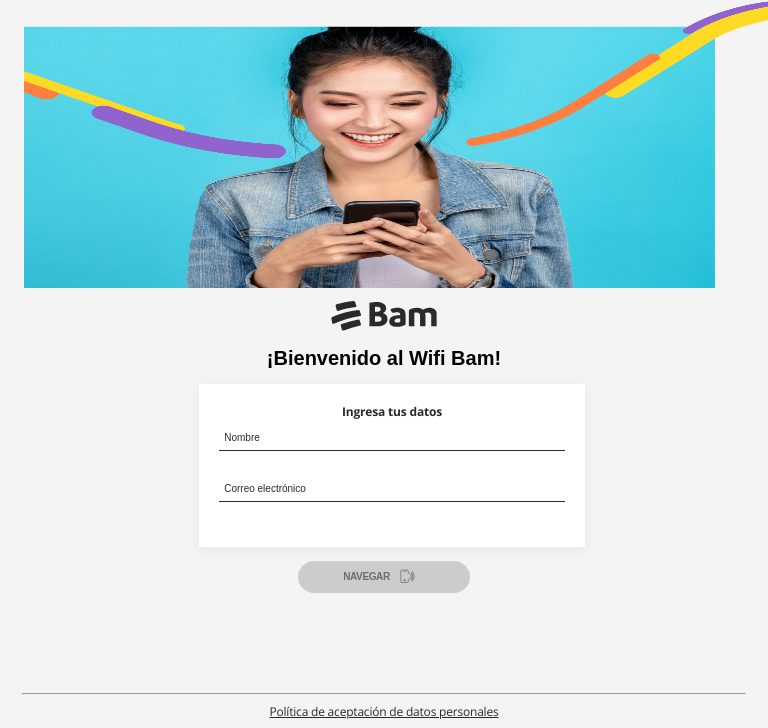
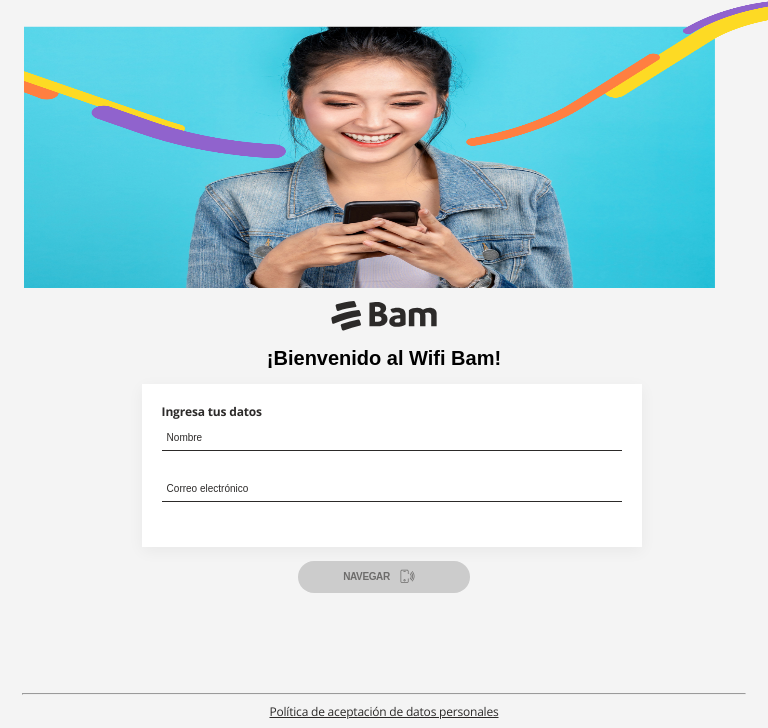
Before and after one commit to Esaban17/demo-app, a PHP site: page /portal/?wlan_id=1 in a window 768 px wide. Shown: the part 72-800 px from the top of the page. Run offline with PHP 8.4, Linux system fonts and the light colour scheme; data that the repository does not hold is empty.

Commit message:
Arreglos en Tablet y Mobile Revision 3

```diff
--- a/assets/css/home.css
+++ b/assets/css/home.css
@@ -552,7 +552,8 @@ hr {
         transform: translateZ(-10px);
     }
     .welcome-container,
-    .center-container{
+    .center-container,
+    .top-container{
         z-index: 999;
     }
 
@@ -573,6 +574,9 @@ hr {
     }
     .card-description h3 {
         font-size: 14.2px !important;
+    }
+    .card{
+        width: 45% !important;
     }
 }
 
--- a/assets/css/style.css
+++ b/assets/css/style.css
@@ -258,7 +258,9 @@ hr {
 
     }
     .left-section form{
-        width: 45% !important;
+        width: 60% !important;
+        justify-content: flex-start !important;
+        align-items: flex-start !important;
     }
     .left-section form p {
         margin-bottom: 5px;
```
